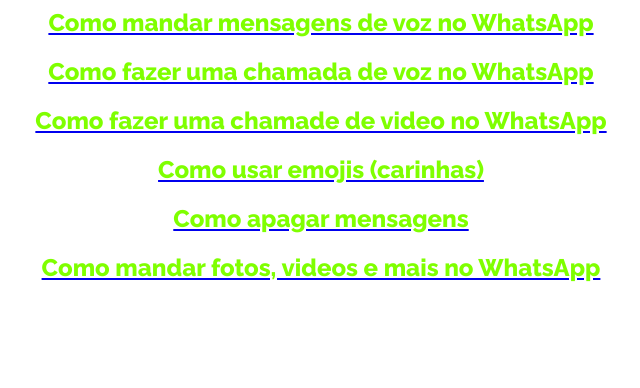
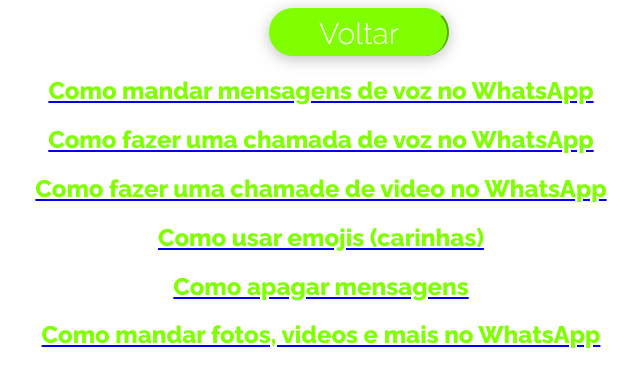
Before and after one commit to techidoso/techidoso.github.io, a plain HTML site: page whatsapp.html in a window 1280 px wide. Shown: the whole page, without its empty margins (319-959 px from the left). Drawn offline with Linux system fonts and the light colour scheme.

Commit message:
Mudanças na p. WhatsApp
Adicionado
- Botão "Voltar".

```diff
--- a/whatsapp.html
+++ b/whatsapp.html
@@ -7,6 +7,10 @@
 </head>
 
 <body>
+  <div>
+    <form method="get" action="/index.html"><button type="submit" class="b1">Voltar</button></form>
+  </div>
+
   <div>
     <a href="https://faq.whatsapp.com/pt_br/android/23684991"><h2 class="t1">Como mandar mensagens de voz no WhatsApp</h2></a>
     <a href="https://faq.whatsapp.com/pt_br/android/28000016/?category=5245237"><h2 class="t1">Como fazer uma chamada de voz no WhatsApp</h2></a>
@@ -20,6 +24,21 @@
 <style type="text/css">
     body {
         font-family: 'Raleway', sans-serif;
+    }
+
+    .b1 {
+        font-family: 'Raleway', sans-serif;
+        font-size: 30px;
+        width: 180px;
+        height: 48px;
+        color: white;
+        border-radius: 50px;
+        background-color: chartreuse;
+        border-color: chartreuse;
+        border-bottom-style: none;
+        box-shadow: 0 3px 15px 0 rgba(0,0,0,.25);
+        margin-left: 580px;
+        margin-right: auto;
     }
 
     .t1 {
```
